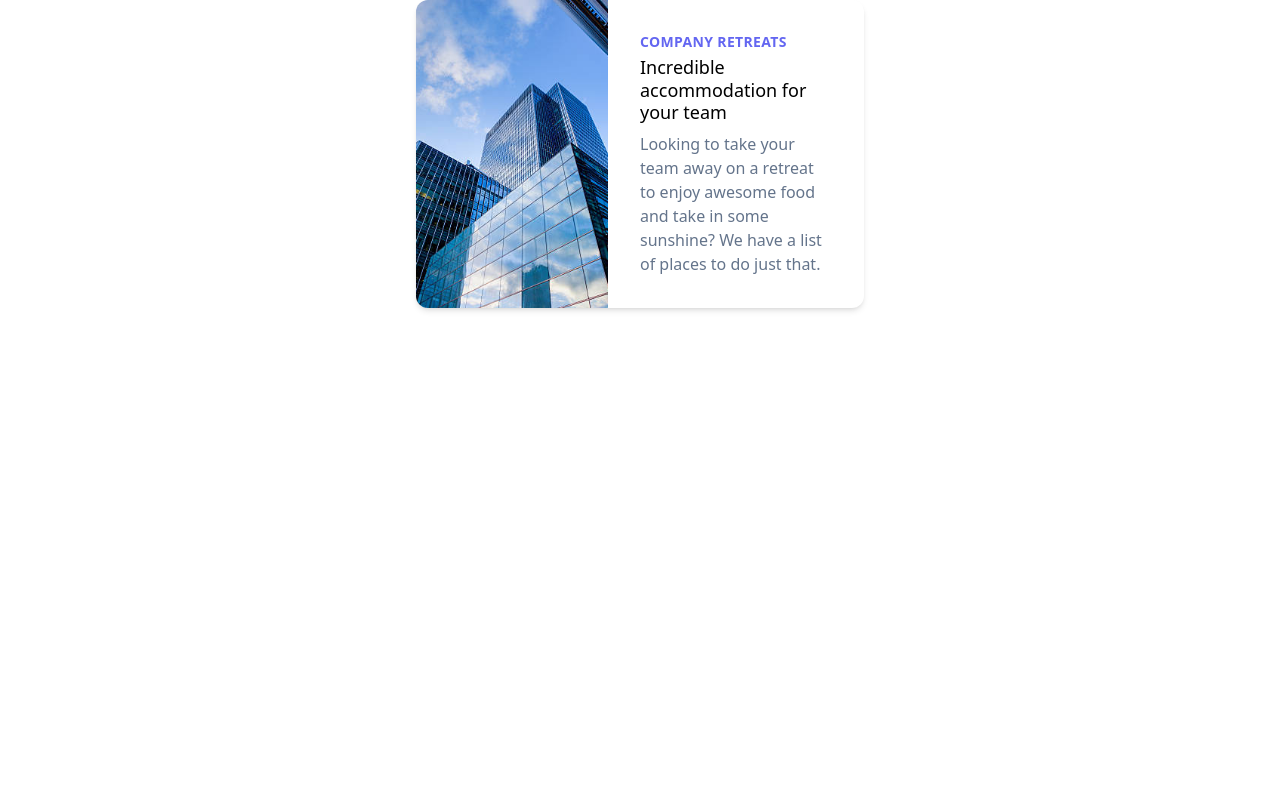
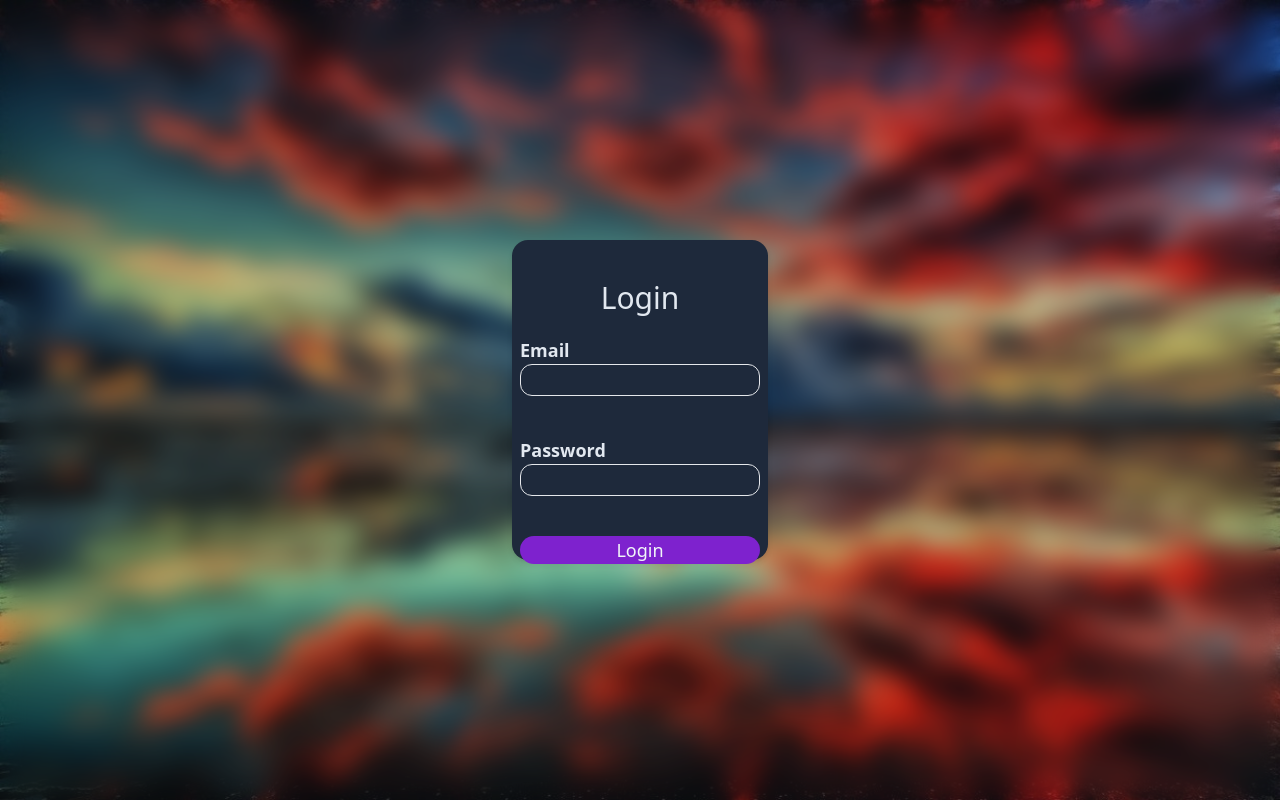
Before and after one commit to GLeonidasG/one_finance_frontend, a Next.js app: page /login in a window 1280 px wide. Built offline with nearby package versions, Linux system fonts and the light colour scheme.

Commit message:
feat: add login page layout

```diff
--- a/src/app/globals.css
+++ b/src/app/globals.css
@@ -1,3 +1,21 @@
 @tailwind base;
 @tailwind components;
 @tailwind utilities;
+
+/* Change Autocomplete styles in Chrome*/
+input:-webkit-autofill,
+input:-webkit-autofill:hover,
+input:-webkit-autofill:focus,
+textarea:-webkit-autofill,
+textarea:-webkit-autofill:hover,
+textarea:-webkit-autofill:focus,
+select:-webkit-autofill,
+select:-webkit-autofill:hover,
+select:-webkit-autofill:focus {
+  border: 1px solid #253341;
+  -webkit-text-fill-color: white;
+  -webkit-box-shadow: 0 0 0px 1000px #253341 inset;
+  box-shadow: 0 0 0px 1000px #253341 inset;
+  transition: background-color 5000s ease-in-out 0s;
+  color: white;
+}
--- a/src/app/layout.tsx
+++ b/src/app/layout.tsx
@@ -11,8 +11,8 @@ export default function RootLayout({
   children: React.ReactNode
 }) {
   return (
-    <html lang="en" className='h-full max-w-md mx-auto '>
-      <body>{children}</body>
+    <html lang="en" className='h-full max-w'>
+      <body className='h-full max-w'>{children}</body>
     </html>
   )
 }
--- a/src/app/login/page.tsx
+++ b/src/app/login/page.tsx
@@ -1,19 +1,20 @@
-import Image from "next/image";
-import building from "../../../public/building.jpg";
+import { Button } from "@/components/Button";
+import { FormInput } from "@/components/FormInput";
 
 export default function Home() {
     return (
-        <div className="max-w mx-auto bg-white rounded-xl shadow-md overflow-hidden md:max-w-2xl">
-            <div className="md:flex">
-                <div className="md:shrink-0">
-                    <Image className="h-48 w-full object-cover md:h-full md:w-48" src={building} alt="Modern building architecture"/>
-                </div>
-                <div className="p-8">
-                    <div className="uppercase tracking-wide text-sm text-indigo-500 font-semibold">Company retreats</div>
-                    <a href="#" className="block mt-1 text-lg leading-tight font-medium text-black hover:underline">Incredible accommodation for your team</a>
-                    <p className="mt-2 text-slate-500">Looking to take your team away on a retreat to enjoy awesome food and take in some sunshine? We have a list of places to do just that.</p>
+        <main className="h-screen w-screen bg-cover bg-scroll bg-[url('/background-landscape.jpeg')] flex">
+            <div className="bg-gray-800 bg-opacity-25 backdrop-blur-md flex justify-center items-center flex-1">
+                <div className="py-10 sm:w-96 md:w-1/4 lg:w-1/5 md:h-2/5 sm:h-3/4 bg-slate-800 rounded-2xl shadow-md flex flex-col justify-start items-center">
+
+                    <h2 className="text-3xl text-slate-200 font-sans">Login</h2>
+                    <FormInput inputType="email" label="Email"/>
+                    <FormInput inputType="password" label="Password"/>
+
+                    <Button label="Login"/>
+
                 </div>
             </div>
-        </div>
+        </main>
     )
 }
--- /dev/null
+++ b/src/components/Button/index.tsx
@@ -0,0 +1,11 @@
+type ButtonProps = {
+    label: string
+}
+
+export function Button({ label }: ButtonProps) {
+    return (
+        <div className="max-h-10 w-48 md:w-60 my-5 bg-purple-700 rounded-full flex flex-1 justify-center items-center">
+            <span className="text-lg text-slate-100 font-sans">{ label }</span>
+        </div>
+    )
+}
--- /dev/null
+++ b/src/components/FormInput/index.tsx
@@ -0,0 +1,14 @@
+type FormInputProps = {
+    inputType:  string,
+    label:  string,
+}
+export function FormInput({ inputType, label }: FormInputProps) {
+    return (
+        <div className="flex justify-start flex-col my-5">
+            <span className="font-sans font-semibold text-lg text-slate-200">{ label }</span>
+            <div className="w-48 md:w-60 h-8 border-solid border-grey-400 rounded-xl border flex justify-start items-center">
+                <input type={ inputType } name="email" className="px-1 outline-0 rounded-xl bg-transparent flex flex-1 autofill:!bg-transparent border-none text-slate-200" />
+            </div>
+        </div>
+    )
+}
```
Also changed, not shown: public/background-landscape.jpeg (added).
